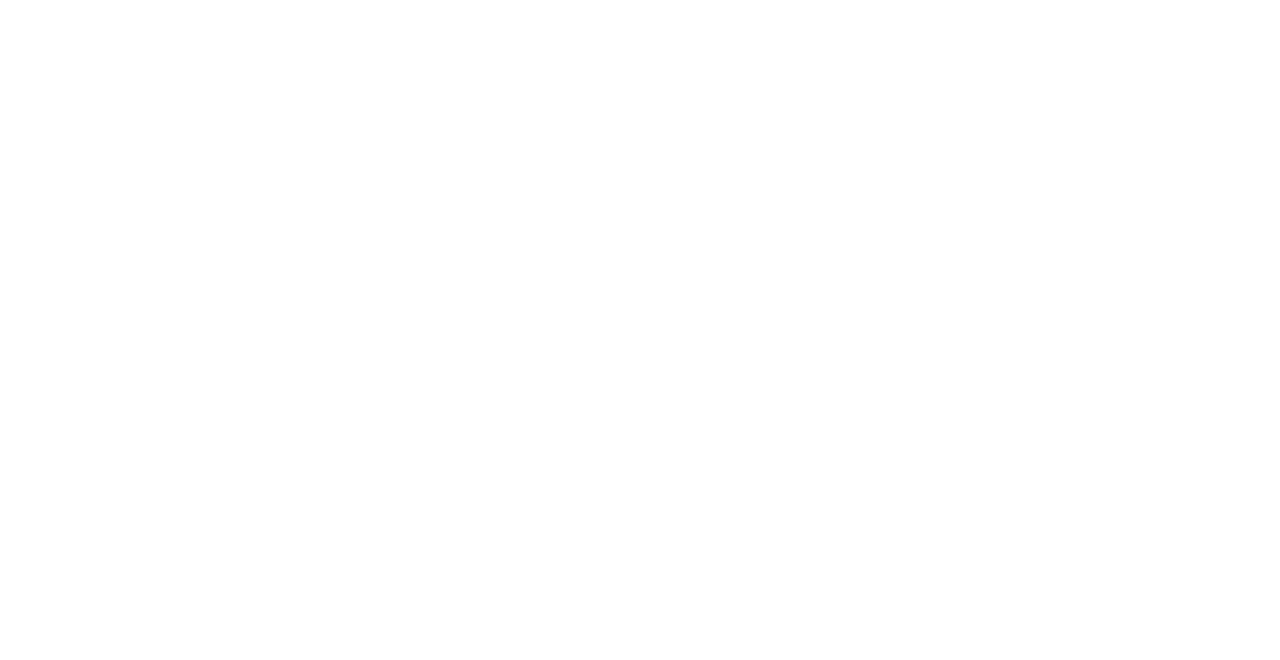
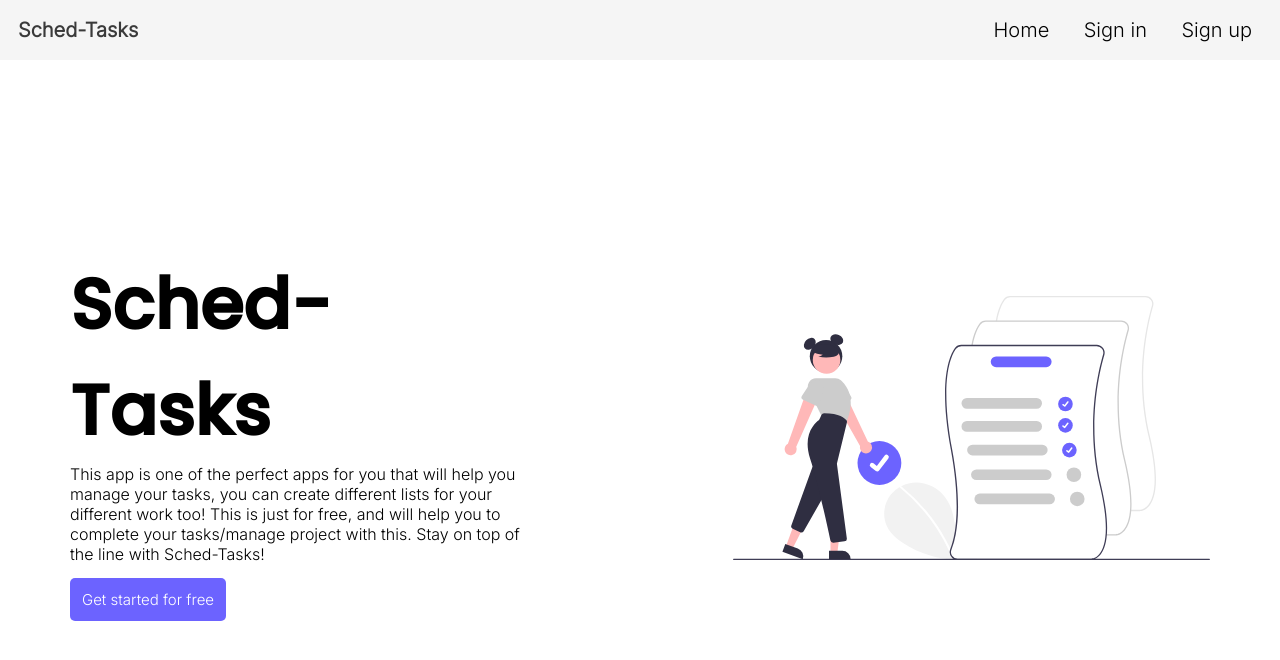
Before and after one commit to smeh09/sched-tasks, a plain HTML site: page index.html in a window 1280 px wide. Drawn offline with Linux system fonts and the light colour scheme.

Commit message:
Added home app hero and header

```diff
--- a/index.html
+++ b/index.html
@@ -4,11 +4,39 @@
     <meta charset="UTF-8">
     <meta http-equiv="X-UA-Compatible" content="IE=edge">
     <link rel="icon" href="imgs/icon.png">
+    <link rel="stylesheet" href="./styles/style.css">
     <meta name="viewport" content="width=device-width, initial-scale=1.0">
     <meta name="description" content="A perfect web app for you that will help you manage your tasks! ">
     <title>Sched-Tasks</title>
 </head>
 <body>
-
+    <header class='header'>
+        <a id='logo'>Sched-Tasks</a>
+        <nav class='nav'>
+            <a class='header-link' href='./index.html'>Home</a>
+            <a class='header-link' href='./sign-in.html'>Sign in</a>
+            <a class='header-link' href='./sign-up.html'>Sign up</a>
+        </nav>
+    </header>
+    <main>
+        <div id='home-app-hero-main'>
+            <div id='home-app-hero-left-area'>
+                <div id='home-app-hero-heading-container'>
+                    <h1 id='home-app-hero-heading'>Sched-Tasks</h1>
+                </div>
+                <div id="home-app-hero-para-container">
+                    <p id='home-app-hero-para'>
+                        This app is one of the perfect apps for you that will help you manage your tasks, you can create different lists for your different work too! This is just for free, and will help you to complete your tasks/manage project with this. Stay on top of the line with Sched-Tasks!
+                    </p>
+                    <a id='home-app-hero-button' href='./sign-up.html'>
+                        Get started for free
+                    </a>
+                </div>
+            </div>
+            <div id='home-app-hero-right-area'>
+                <img id='home-app-hero-img' src='./imgs/home-main-img-2.svg' />
+            </div>
+        </div>
+    </main>
 </body>
 </html>
--- /dev/null
+++ b/styles/style.css
@@ -0,0 +1,89 @@
+@import url('https://fonts.googleapis.com/css2?family=Inter:wght@300&display=swap');
+@import url('https://fonts.googleapis.com/css2?family=Poppins:wght@500&display=swap');
+
+* {
+    -webkit-touch-callout: none;
+      -webkit-user-select: none;
+       -khtml-user-select: none;
+         -moz-user-select: none;
+          -ms-user-select: none;
+            user-select: none;
+}
+
+* {
+    margin: 0;
+    font-family: 'Inter';
+    box-sizing: border-box;
+}
+
+.header {
+    display: flex;
+    justify-content: space-between;
+    padding: 18px;
+    background: #f5f5f5;
+    align-items: center;
+}
+
+#logo {
+    font-size: 20px;
+    font-weight: 600;
+}
+
+#home-app-hero-main {
+    padding: 0 70px;
+    display: flex;
+    align-items: center;
+    height: calc(100vh - 60px);
+}
+
+#home-app-hero-para {
+    margin-bottom: 25px;
+}
+
+a {
+    font-size: 20px;
+    text-decoration: none;
+    color: #3a3a3a;
+}
+
+#home-app-hero-left-area {
+    width: 50%;
+}
+
+#home-app-hero-heading {
+    font-size: 70px;
+    font-family: 'Poppins';
+}
+
+#home-app-hero-button {
+    font-size: 15px;
+    background: rgb(108, 99, 255);
+    color: #FFFFFF;
+    padding: 12px;
+    border-radius: 5px;
+    transition: all 0.3s;
+}
+
+#home-app-hero-button:hover {
+    background: rgb(126, 119, 255);
+}
+
+.header-link {
+    margin-left: 10px;
+    padding: 10px;
+    border-radius: 5px;
+    transition: all 0.3s;
+    color: black;
+}
+
+.header-link:hover {
+    background: #ffffff;
+}
+
+#home-app-hero-right-area {
+    text-align: right;
+}
+
+#home-app-hero-img {
+    width: 70%;
+}
```
Also changed, not shown: imgs/home-main-img-1.svg (added), imgs/home-main-img-2.svg (added), imgs/home-main-img-3.svg (added), scripts/script.js (added), sign-in.html (added), sign-up.html (added).
